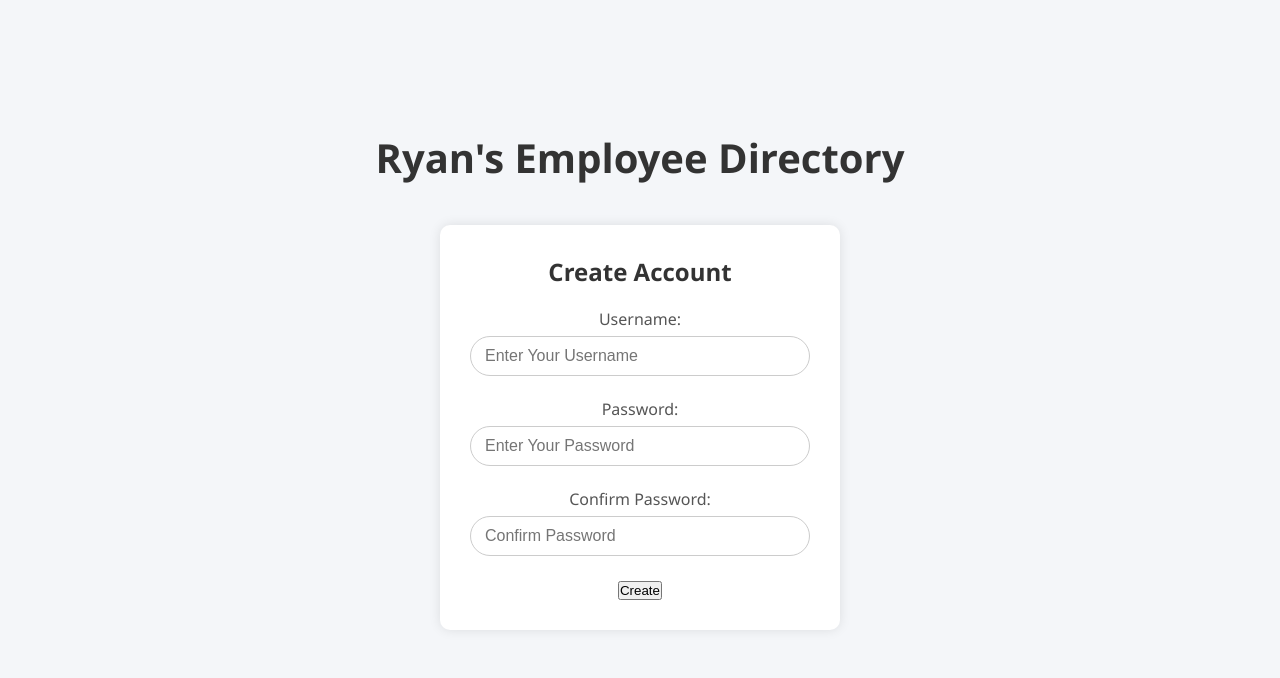
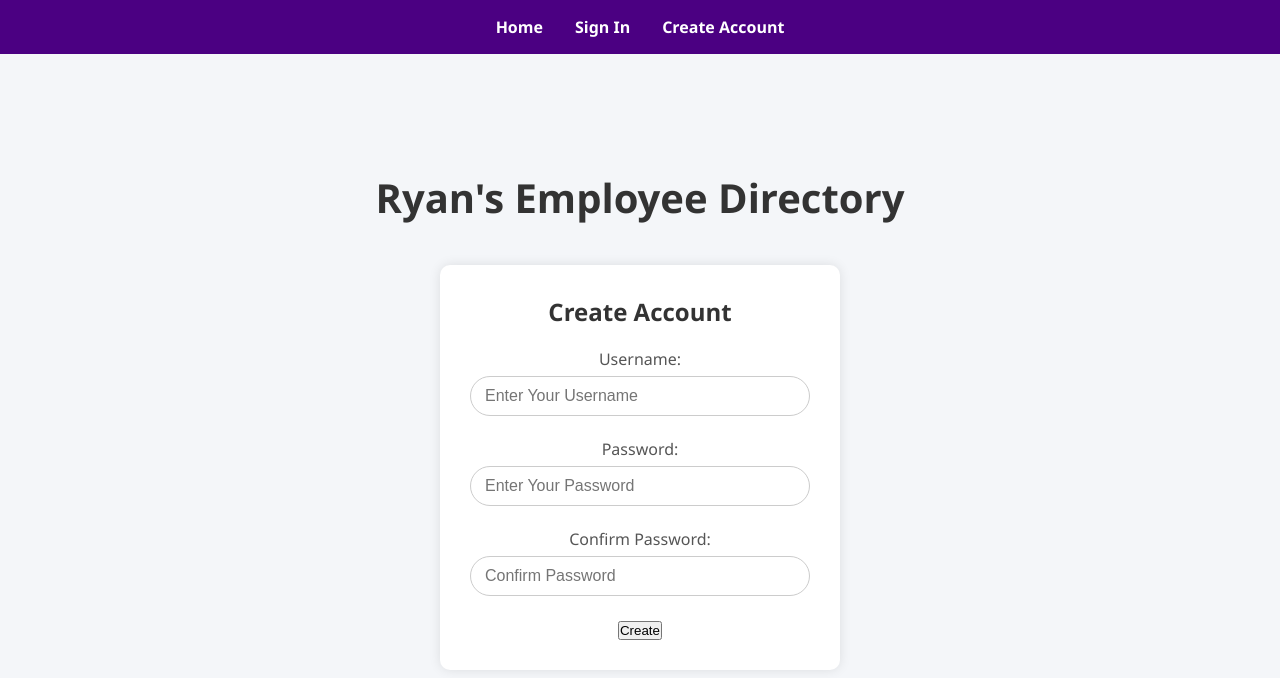
Before and after one commit to Ryan-Arjoon/Employee-Directory, a plain HTML site: page front-end/create.html in a window 1280 px wide. Drawn offline with Linux system fonts and the light colour scheme.

Commit message:
add nav and update labels to use id

```diff
--- a/front-end/create.html
+++ b/front-end/create.html
@@ -12,7 +12,13 @@
 
     <body>
         <header>
-
+            <nav>
+                <ul class="nav-links">
+                    <li><a href="index.html">Home</a></li>
+                    <li><a href="signin.html">Sign In</a></li>
+                    <li><a href="create.html">Create Account</a></li>
+                </ul>
+            </nav>
         </header>
 
         <main>
@@ -22,7 +28,7 @@
                     <form id="create-account">
                         <h2>Create Account</h2>
 
-                        <label for="text">Username:</label>
+                        <label for="username">Username:</label>
                         <input type="text" id="username" placeholder="Enter Your Username"/>
                         <div id="username-error" class="error-message"></div>
 
@@ -30,7 +36,7 @@
                         <input type="password" id="password" placeholder="Enter Your Password"/>
                         <div id="password-error" class="error-message"></div>
 
-                        <label for="password">Confirm Password:</label>
+                        <label for="confirm-password">Confirm Password:</label>
                         <input type="password" id="confirm-password" placeholder="Confirm Password"/>
                         <div id="confirm-password-error" class="error-message"></div>
 
--- a/front-end/index.css
+++ b/front-end/index.css
@@ -97,3 +97,40 @@ body {
   font-size: 0.9em;
   margin-bottom: 2px;
 }
+
+/* Ensure header stays at the top */
+header {
+    background-color: #4B0082; /* calm purple */
+    padding: 1em 0;
+    position: fixed; /* make it stick to top */
+    top: 0;
+    left: 0;
+    width: 100%;
+    z-index: 1000;
+}
+
+/* Push down the content so it's not hidden under the header */
+main {
+    margin-top: 80px; /* adjust this depending on your header height */
+}
+
+/* Style the nav list */
+.nav-links {
+    list-style: none;
+    padding: 0;
+    margin: 0;
+    display: flex;
+    justify-content: center;
+    gap: 2em;
+}
+
+/* Style the nav links */
+.nav-links a {
+    color: white;
+    text-decoration: none;
+    font-weight: bold;
+}
+
+.nav-links a:hover {
+    text-decoration: underline;
+}
```
Also changed, not shown: front-end/index.html (+8 -2 lines), front-end/signin.html (+9 -1 lines).
